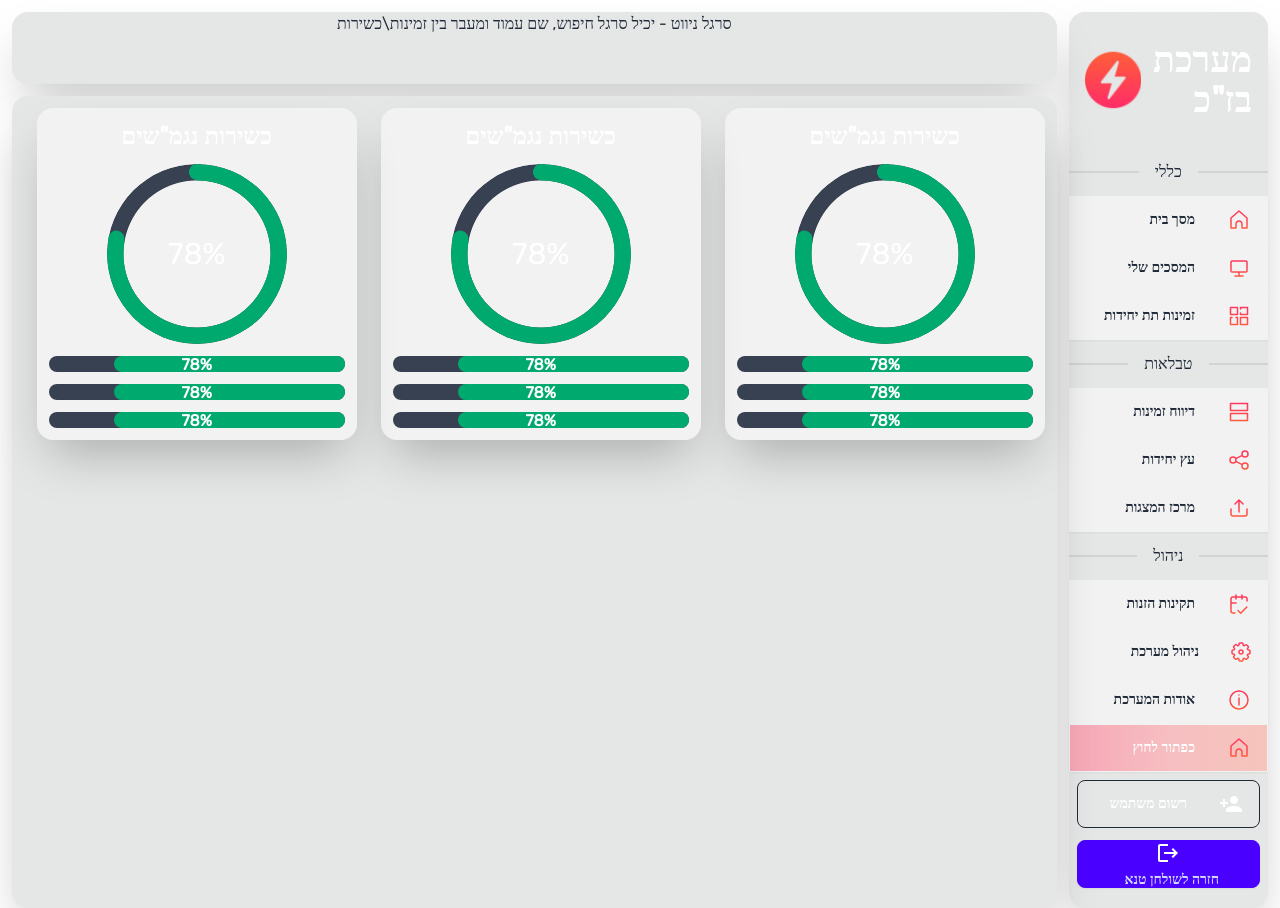
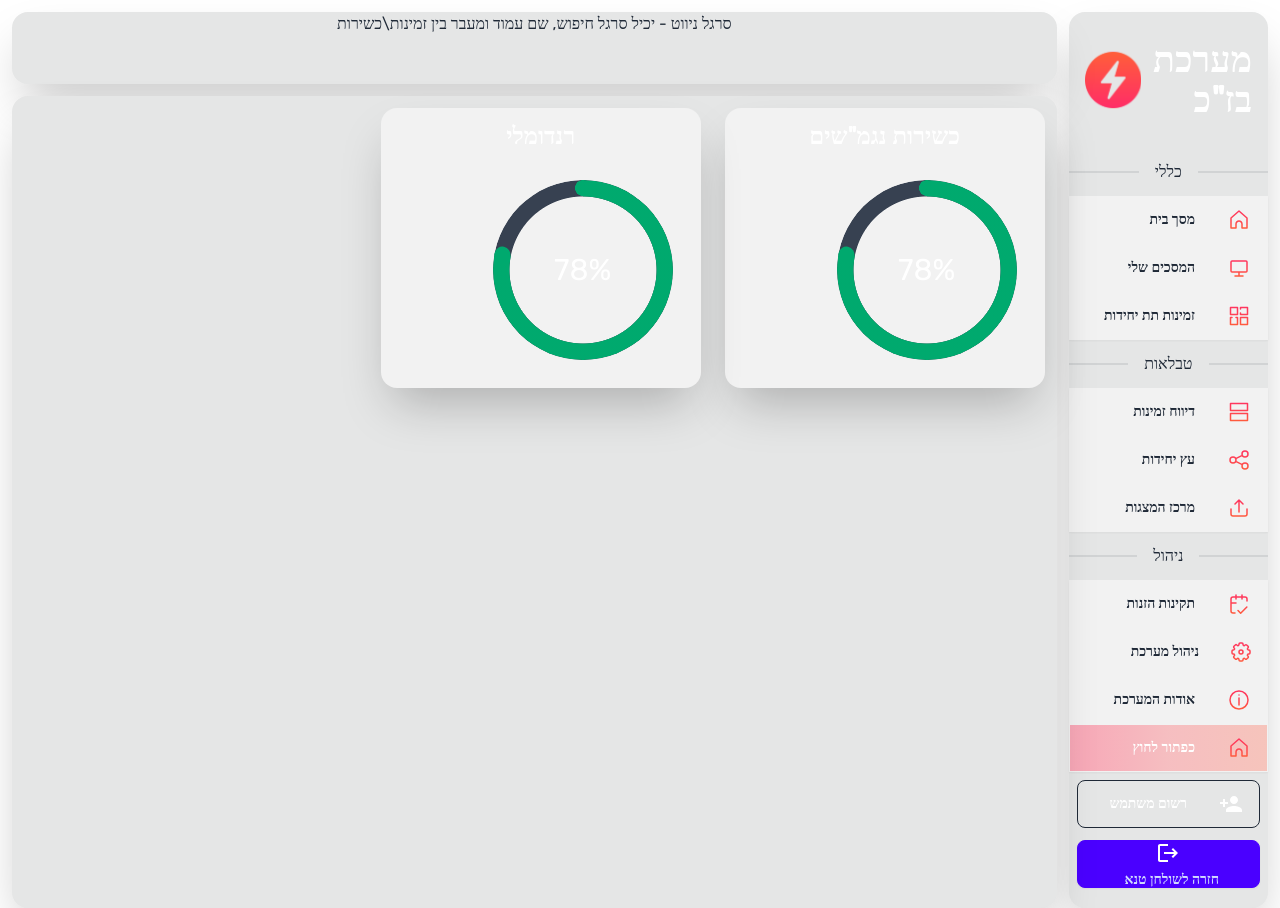
Before and after one commit to YuvalHad1220/daisy-comps, a React (Vite) app: page / in a window 1280 px wide. Built offline with nearby package versions, Linux system fonts and the light colour scheme.

Commit message:
fixed unwanted item stretching

```diff
--- a/src/App.tsx
+++ b/src/App.tsx
@@ -88,10 +88,10 @@ function App() {
 
   return (
     <Sidebar navSections={navSections}>
-      <div className="flex gap-6">
-        <Chart />
-        <Chart />
-        <Chart />
+      <div className="flex items-start gap-6">
+        <Chart title='כשירות נגמ"שים'/>
+        <Chart title="רנדומלי"/>
+
       </div>
 
     </Sidebar>
--- a/src/Comps/Chart.tsx
+++ b/src/Comps/Chart.tsx
@@ -9,7 +9,13 @@ declare module "react" {
     }
   }
 
-const Chart = () => {
+type tColor = "success" | "warning" | "error";
+
+interface iChart {
+    title: string
+}
+
+const Chart: React.FC<iChart> = ({title}) => {
 
     const redThres = 20;
     const yellowThres = 60;
@@ -19,7 +25,7 @@ const Chart = () => {
 
     const value = Math.round(trueCount / (falseCount + trueCount) * 100);
 
-    const color = value > yellowThres ? "success" : value > redThres ? "warning" : "error";
+    const color: tColor = value > yellowThres ? "success" : value > redThres ? "warning" : "error";
 
     interface OnTopProps {
         children: [ReactNode, ReactNode];
@@ -34,7 +40,7 @@ const Chart = () => {
           </div>
       );
 
-      const LineProgress = ({value, color} : {value : number, color: string}) => (
+      const LineProgress = ({value, color} : {value : number, color: tColor}) => (
         <div className="w-full bg-gray-200 rounded-full bg-gray-700 relative" style={{height: "1rem"}}>
 
             <div className={`rounded-full ${color === "success" ? "bg-success" : color === "warning" ? "bg-warning" : "bg-error"}`} style={{width: `${value}%`, height: "1rem"}} />
@@ -42,7 +48,7 @@ const Chart = () => {
         </div>
       );
 
-      const CircularProgress = ({value, color} : {value : number, color: string}) => (
+      const CircularProgress = ({value, color} : {value : number, color: tColor}) => (
         <OnTop>
         <div className="radial-progress text-gray-700" style={{"--value": 100, "--thickness": "1rem", "--size": "180px",}} role="progressbar" />
             <div className={`radial-progress z-10 ${color === "success" ? "text-success" : color === "warning" ? "text-warning" : "text-error"}`} style={{"--value": value, "--thickness": "1rem", "--size": "180px",}} role="progressbar">
@@ -53,12 +59,19 @@ const Chart = () => {
 
     return (
         <Paper bgcolor="bg-base-200" classnames="w-80 flex flex-col justify-center items-center gap-3 p-3">
-            <p className="text-center text-white text-2xl font-bold">כשירות נגמ"שים</p>
+            <p className="text-center text-white text-2xl font-bold">{title}</p>
+            <div className="collapse">
+                <input type="checkbox" />
+                <div className="collapse-title">
+                    <CircularProgress value={value} color={color} />
+                </div>
+                <div className="collapse-content">
+                    <LineProgress value={value} color={color}/>
+                    <LineProgress value={value} color={color}/>
+                    <LineProgress value={value} color={color}/>
 
-            <CircularProgress value={value} color={color} />
-            <LineProgress value={value} color={color}/>
-            <LineProgress value={value} color={color}/>
-            <LineProgress value={value} color={color}/>
+                </div>
+            </div>
 
 
 
```
